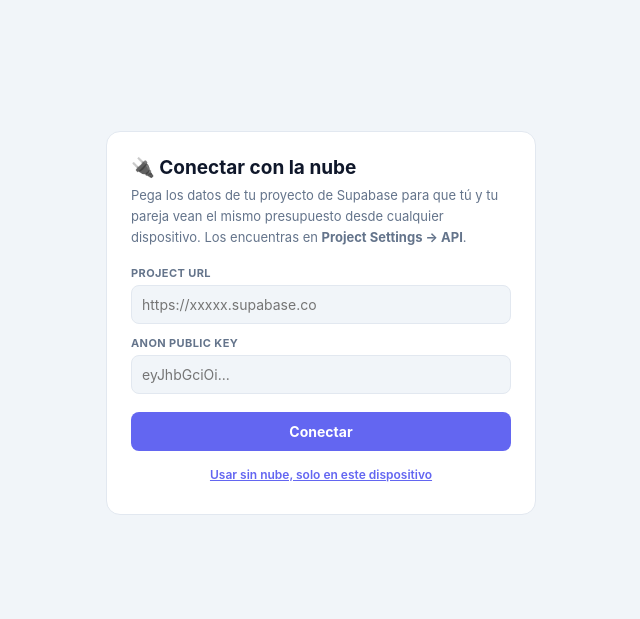
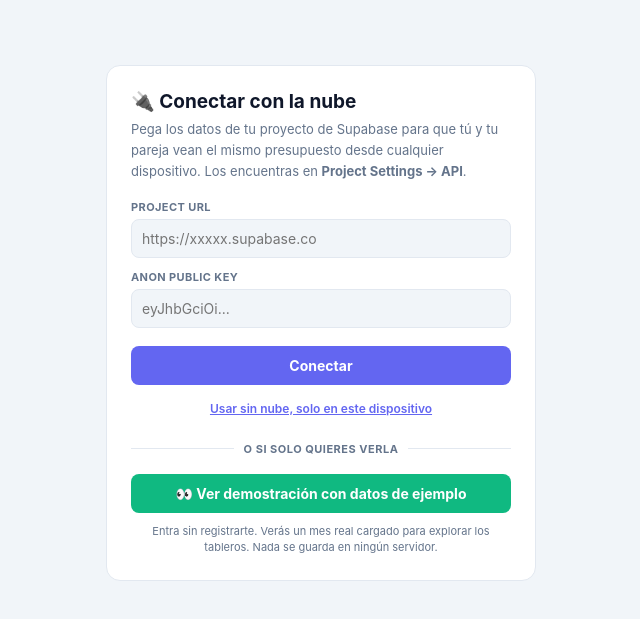
Before and after one commit to svalencia536-pixel/control-de-tus-finanzas-personales, a plain HTML site: page index.html in a window 1280 px wide. Shown: the part 77-696 px from the top of the page, without its empty margins (319-959 px from the left). Drawn offline with nearby package versions, Linux system fonts and the light colour scheme.

Commit message:
Anadir modo demostracion en la pantalla de bienvenida
Quien abre el enlace por primera vez se encontraba con un formulario
pidiendo credenciales de Supabase, que no significa nada para alguien a
quien solo le estan mostrando la app.

Se agrega un boton que entra sin registro, carga un mes de ejemplo y lleva
directo al dashboard, mas un enlace para vaciarlo y empezar de cero.

Co-Authored-By: Claude Opus 5 <noreply@anthropic.com>

```diff
--- a/index.html
+++ b/index.html
@@ -99,6 +99,10 @@ input:focus,select:focus{outline:2px solid var(--p);border-color:transparent}
 .est i{width:7px;height:7px;border-radius:50%;background:currentColor;display:block}
 .hd{display:flex;justify-content:space-between;align-items:flex-start;gap:10px;flex-wrap:wrap}
 .err{font-size:12px;color:var(--bad);font-weight:600;margin-top:8px;line-height:1.5}
+.sep{display:flex;align-items:center;gap:10px;margin:18px 0 12px;color:var(--tx2);font-size:11px;text-transform:uppercase;letter-spacing:.5px;font-weight:700}
+.sep::before,.sep::after{content:"";flex:1;height:1px;background:var(--bd)}
+.btn.demo{background:var(--ok)}
+.pie{font-size:11px;color:var(--tx2);line-height:1.5;margin-top:10px;text-align:center}
 </style>
 </head>
 <body>
@@ -111,6 +115,9 @@ input:focus,select:focus{outline:2px solid var(--p);border-color:transparent}
   <button class="btn" onclick="guardarConexion()">Conectar</button>
   <div id="errSetup" class="err"></div>
   <div style="text-align:center"><button class="lnk" onclick="modoLocal()">Usar sin nube, solo en este dispositivo</button></div>
+  <div class="sep"><span>o si solo quieres verla</span></div>
+  <button class="btn demo" onclick="demo()">👀 Ver demostración con datos de ejemplo</button>
+  <p class="pie">Entra sin registrarte. Verás un mes real cargado para explorar los tableros. Nada se guarda en ningún servidor.</p>
 </div></div>
 
 <!-- ===== Pantalla 2: entrar a la cuenta del hogar ===== -->
@@ -878,6 +885,26 @@ function modoLocal(){
   estado('solo este equipo','#fde68a');
   document.getElementById('hdSub').textContent='Control de gastos e ingresos · datos solo en este dispositivo';
 }
+/* Demostración: entra sin registro, con un mes de ejemplo ya cargado.
+   Pensada para mostrar la app a alguien en el celular sin explicarle nada. */
+function demo(){
+  NUBE.on=false;
+  ov('ovSetup',false); ov('ovLogin',false);
+  estado('demostración','#fde68a');
+  document.getElementById('hdSub').innerHTML=
+    'Datos de ejemplo · <button class="lnk" style="color:#fff" onclick="salirDemo()">empezar de cero</button>';
+  if(!TX.length) seed();
+  document.getElementById('alerts').innerHTML='';
+  document.querySelectorAll('.nav button')[1].click();
+  const sel=document.getElementById('mesSel');
+  if([...sel.options].some(o=>o.value==='2025-12')){ sel.value='2025-12'; render(); }
+  window.scrollTo(0,0);
+}
+function salirDemo(){
+  if(!confirm('Se borran los datos de ejemplo y empiezas con la app vacía. ¿Continuar?'))return;
+  localStorage.clear();
+  location.reload();
+}
 async function entrar(){
   const err=document.getElementById('errLogin'); err.textContent='';
   const email=document.getElementById('logMail').value.trim();
```
